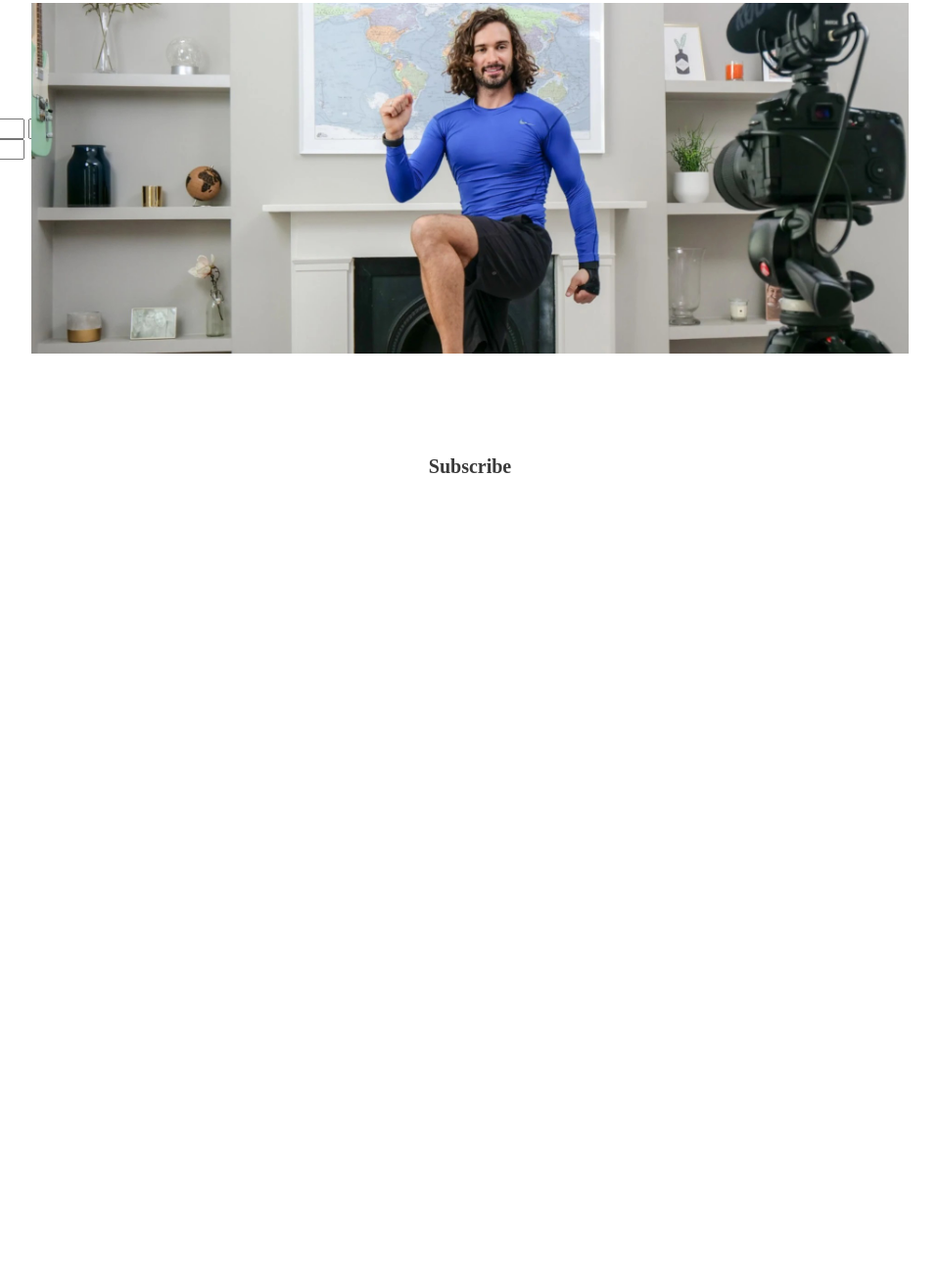
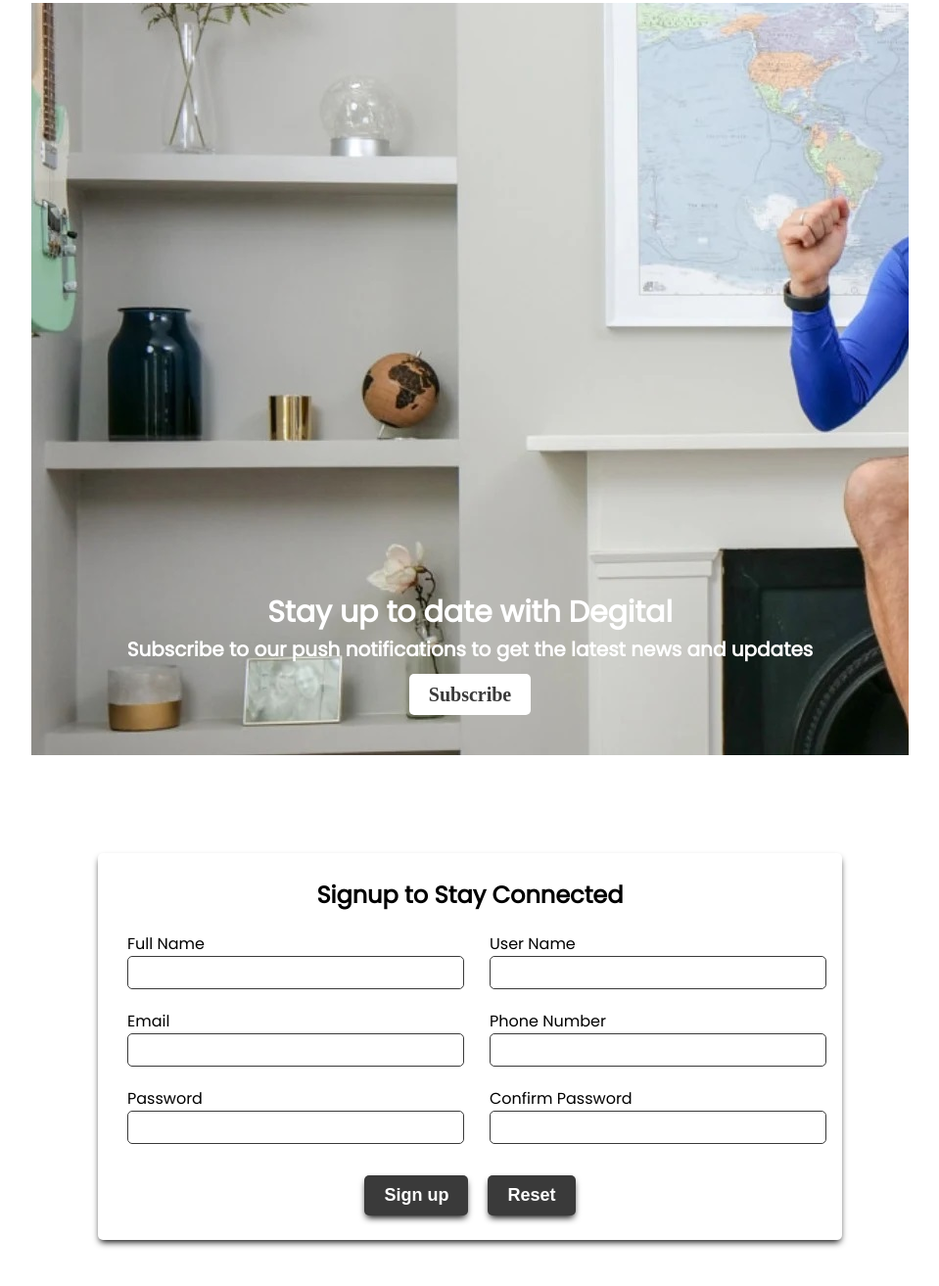
Before and after one commit to bmsmostafiz/Influencer-Gear, a plain HTML site: page index.html in a window 1280 px wide. Shown: the part 2871-4184 px from the top of the page at 98% size, without its empty margins (160-1119 px from the left). Before the commit the page ends 3368 px from the top, so only its background shows below. Drawn offline with Linux system fonts and the light colour scheme.

Commit message:
signup added

```diff
--- a/css/style.css
+++ b/css/style.css
@@ -247,19 +247,22 @@
 
 .subscribe-section {
     margin-top: 100px;
+    margin-bottom: 100px;
+    display: flex;
+    justify-content: center;
+    text-align: center;
 }
 
-.subscribe-img {
-    width: 100%;
-    text-align: center;
-    position: absolute;
+.subscribe{
+    background-image: url(../images/subs.jpeg);
+    width: 70%;
+    height: 768px;
 }
 
-.subscribe-text {
-    text-align: center;
-    position: relative;
-    top: 367px;
+.subscribe-text{
+    margin-top: 600px;
 }
+
 
 .subscribe-text h2 {
     color: #ffffff;
@@ -282,4 +285,97 @@
     padding: 10px 20px;
     color: #3A3A3A;
     border-radius: 5px;
+    transition: all .2s linear;
 }
+
+.subscribe-text> a:hover{
+    background-color: #7b7be2;
+    color: #ffffff;
+}
+/* --------End of subscribe-section------------- */
+
+.container{
+    display: flex;
+    font-family: poppins;
+    justify-content: center;
+    margin-bottom: 50px;
+}
+
+.signup-form{
+    max-width: 700px;
+    width: 100%;
+    background: #fff;
+    padding: 25px 30px;
+    border-radius: 5px;
+    box-shadow: 0px 4px 7px -2px #000000;
+}
+.signup-form .title{
+    text-align: center;
+    font-weight: bold;
+    margin-bottom: 20px;
+}
+
+
+.signup-form form .user-details{
+    display: flex;
+    flex-wrap: wrap;
+    justify-content: space-between;
+    margin: 20px 0 12px 0;
+}
+
+form .user-details .input-box{
+    margin-bottom: 15px;
+    width: calc(100% / 2 - 20px);
+}
+
+form .user-details .input-box input{
+    height: 30px;
+    width: 100%;
+    outline: none;
+    border-radius: 5px;
+    border: 1px solid #3A3A3A;
+}
+
+.user-details .input-box input{
+    font-weight: 500;
+    margin-bottom: 5px;
+    display: block;
+    padding-left: 10px;
+    font-size: 16px;
+    border-bottom-width: 2px;
+    transition: all 0.3s ease;
+}
+
+.user-details .input-box input:focus,
+.user-details .input-box input:valid{
+    border-color: #3A3A3A;
+}
+
+form .gender-details .gender-title{
+    font-size: 20px;
+    font-weight: bold;
+}
+
+form .button{
+    display: flex;
+    justify-content: center;
+}
+
+form .button input{
+    outline: none;
+    color: #ffffff;
+    background-color: #3A3A3A;
+    border: none;
+    font-size: 18px;
+    font-weight: bold;
+    border-radius: 5px;
+    padding: 10px 20px;
+    cursor: pointer;
+    margin: 0 10px;
+    box-shadow: 0px 4px 7px -2px #000000;
+    transition: all 0.3s ease;
+}
+
+.button input:hover{
+    box-shadow: none;
+}
--- a/index.html
+++ b/index.html
@@ -278,29 +278,76 @@
     </div>
     <!-------------- End of popular-collection ------------------->
     <div class="subscribe-section">
-        <div class="subscribe-img">
-            <img src="images/subs.jpeg" width="70%" alt="subscribe">
-        </div>
+        <div class="subscribe">
             <div class="subscribe-text">
                 <h2>Stay up to date with Degital</h2>
                 <p>Subscribe to our push notifications to get the latest news and updates</p>
                 <a href="#">Subscribe</a>
             </div>
         </div>
+    </div>
     <!-- --------------End of subscribe-section---------- -->
-    <div class="signup-section">
+    <div class="container">
+        <div class="signup-form">
+            <div class="title"><h2>Signup to Stay Connected</h2></div>
             <form action="">
-            <div class="name">
-                <input type="text" name="firstname" id="" placeholder="First Name">
-                <input type="text" name="lastname" id="" placeholder="Last Name">
+                <div class="user-details">
+
+                    <div class="input-box">
+                        <span class="details">Full Name</span>
+                        <input type="text" name="" id="">
                     </div>
-            <input type="email" name="email" id="" placeholder="Email">
-            <div class="birth">
-                <input type="date" name="date" id="" placeholder="Birth date">
-                <input type="radio" name="gender" id="">
+
+                    <div class="input-box">
+                        <span class="details">User Name</span>
+                        <input type="text" name="" id="">
+                    </div>
+
+                    <div class="input-box">
+                        <span class="details">Email</span>
+                        <input type="email" name="" id="">
+                    </div>
+
+                    <div class="input-box">
+                        <span class="details">Phone Number</span>
+                        <input type="number" name="" id="">
+                    </div>
+
+                    <div class="input-box">
+                        <span class="details">Password</span>
+                        <input type="password" name="" id="">
+                    </div>
+
+                    <div class="input-box">
+                        <span class="details">Confirm Password</span>
+                        <input type="password" name="" id="">
+                    </div>
+                </div>
+
+                <div class="button">
+                    <input type="submit" value="Sign up">
+                    <input type="reset" value="Reset">
                 </div>
             </form>
         </div>
+    </div>
+
+
+    <!-- <footer>
+        <div class="footer-item">
+            <h2>Influencer products</h2>
+            <p>Copyright © 2020 influencer products</p>
+            <p>All rights reserved</p>
+            <div class="social-icon">
+                <ul>
+                    <li><a href="#"></a></li>
+                    <li><a href="#"></a></li>
+                    <li><a href="#"></a></li>
+                    <li><a href="#"></a></li>
+                </ul>
+            </div>
+        </div>
+    </footer> -->
 </body>
 
 </html>
```
Lines whose indentation alone changed are shown as unchanged.
